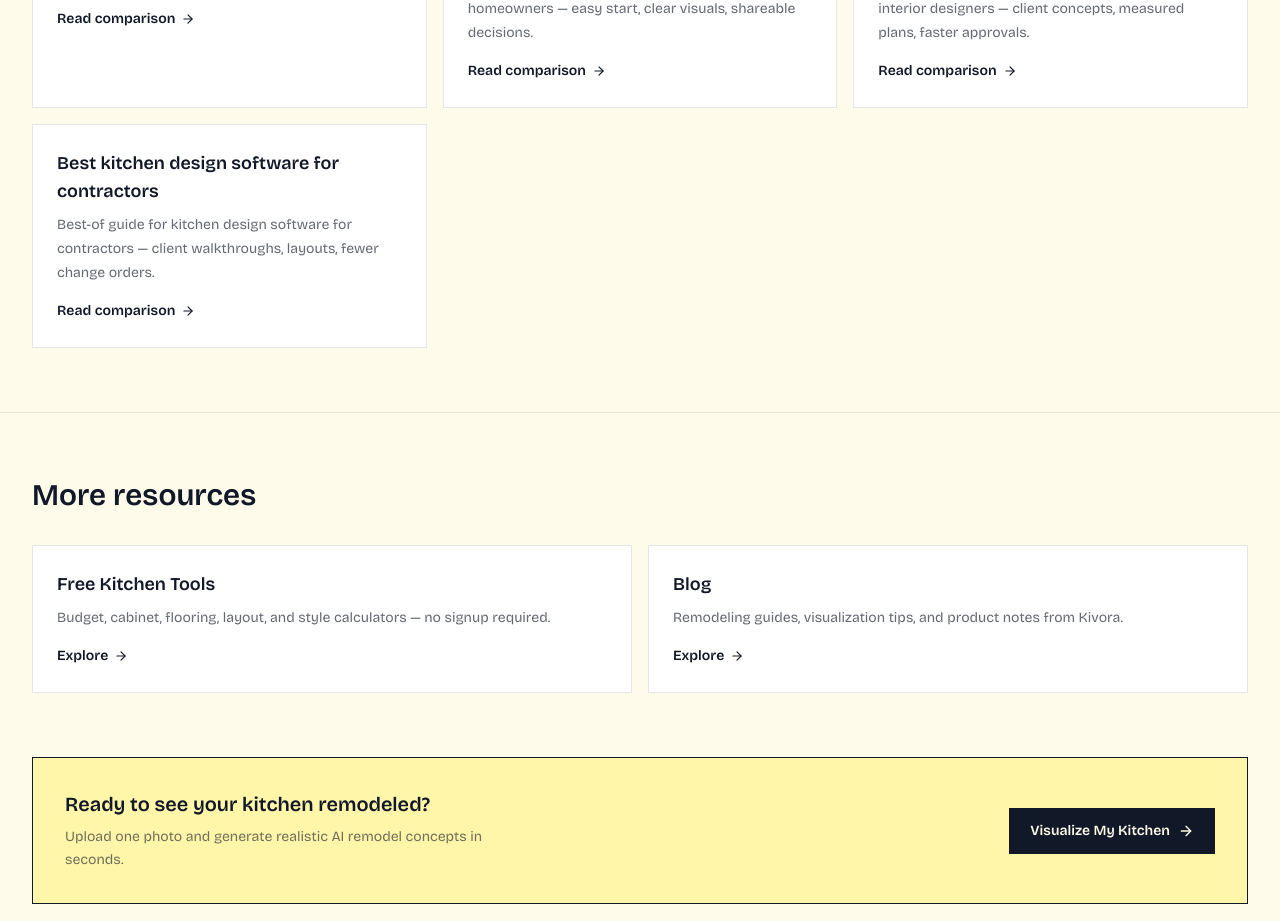
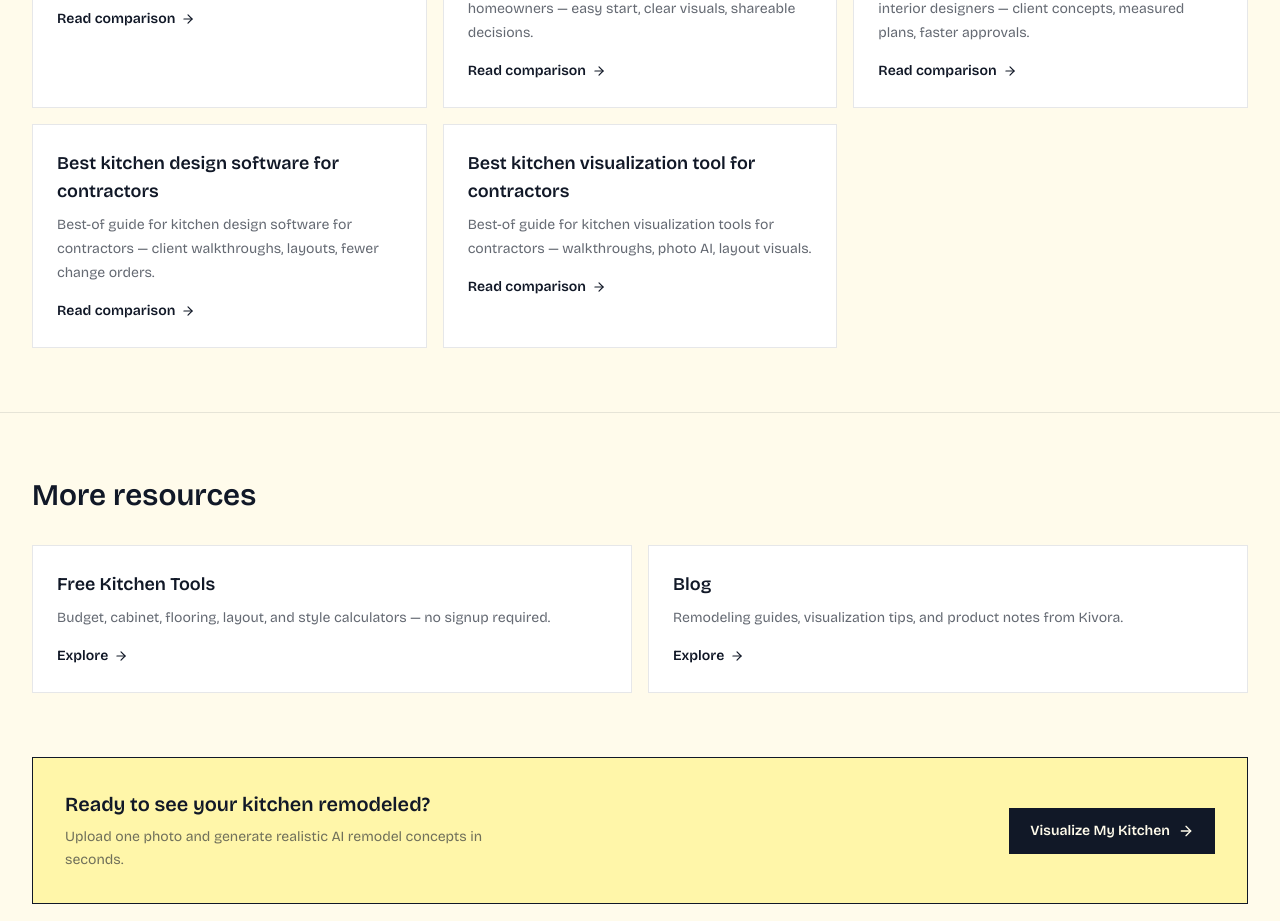
Before and after one commit to KarlGusta/kivora-next, a Next.js app: page /resources in a window 1280 px wide. Shown: the part 3200-4121 px from the top of the page. Built offline with nearby package versions, Linux system fonts and the light colour scheme.

Commit message:
Wire Best kitchen visualization tool for contractors into hubs

```diff
--- a/app/comparisons/page.jsx
+++ b/app/comparisons/page.jsx
@@ -9,9 +9,9 @@ const SITE_URL = "https://kivora.collabtower.com";
 export const metadata = {
   title: "Competitor Comparisons | Kivora vs Kitchen Design Tools",
   description:
-    "Head-to-head comparison matrices and best-of guides for AI kitchen design, remodel, interior, visualizer, design software, remodeling software, renovation apps, design apps, planners, visualization software, virtual kitchen designers, homeowner tools, interior designer software, and contractor software.",
+    "Head-to-head comparison matrices and best-of guides for AI kitchen design, remodel, interior, visualizer, design software, remodeling software, renovation apps, design apps, planners, visualization software, virtual kitchen designers, homeowner tools, interior designer software, contractor software, and contractor visualization tools.",
   keywords:
-    "kivora vs planner 5d, best kitchen design software for contractors, best kitchen design software for interior designers, competitor comparisons kivora",
+    "kivora vs planner 5d, best kitchen visualization tool for contractors, best kitchen design software for contractors, competitor comparisons kivora",
   alternates: {
     canonical: `${SITE_URL}/comparisons`,
   },
@@ -187,6 +187,13 @@ const comparisonPages = [
       "Best-of guide for kitchen design software for contractors — client walkthroughs, layouts, fewer change orders.",
     badge: "Live",
   },
+  {
+    href: "/best-kitchen-visualization-tool-for-contractors",
+    label: "Best kitchen visualization tool for contractors",
+    description:
+      "Best-of guide for kitchen visualization tools for contractors — walkthroughs, photo AI, layout visuals.",
+    badge: "Live",
+  },
 ];
 
 const comingSoon = [
--- a/app/resources/page.jsx
+++ b/app/resources/page.jsx
@@ -9,7 +9,7 @@ export const metadata = {
   description:
     "Kivora resources for AI kitchen design — guides, free remodel tools, competitor alternatives, competitor comparisons, and the AI Kitchen Design pillar for planning remodels with confidence.",
   keywords:
-    "ai kitchen design, best kitchen design software for contractors, best kitchen design software for interior designers, kivora resources",
+    "ai kitchen design, best kitchen visualization tool for contractors, best kitchen design software for contractors, kivora resources",
   alternates: {
     canonical: "https://kivora.collabtower.com/resources",
   },
@@ -234,6 +234,12 @@ const clusterPages = [
     description:
       "Best-of guide for kitchen design software for contractors — client walkthroughs, layouts, fewer change orders.",
   },
+  {
+    href: "/best-kitchen-visualization-tool-for-contractors",
+    label: "Best kitchen visualization tool for contractors",
+    description:
+      "Best-of guide for kitchen visualization tools for contractors — walkthroughs, photo AI, layout visuals.",
+  },
 ];
 
 const resourceLinks = [
```
